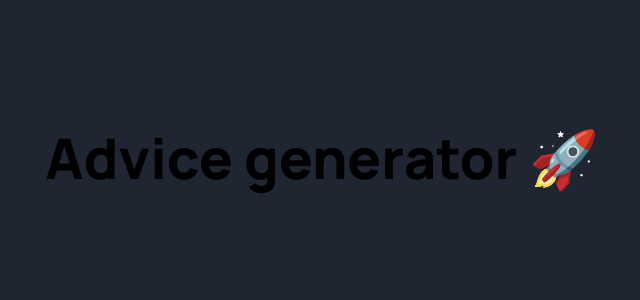
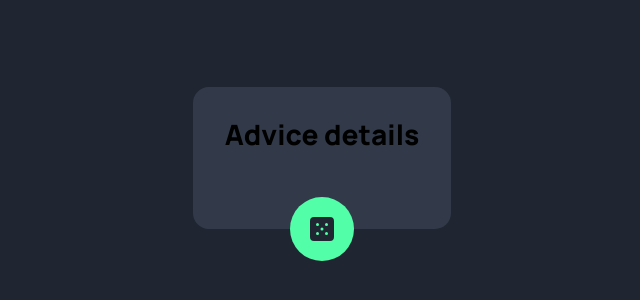
Before and after one commit to darielmedr/advice-generator, an Angular app: page / in a window 1280 px wide. Shown: the part 242-542 px from the top of the page, without its empty margins (318-958 px from the left). Built offline with nearby package versions, Linux system fonts and the light colour scheme.

Commit message:
feat(advice-generator): add advice generator (#2)
Add and integrate the advice-generator component.

```diff
--- /dev/null
+++ b/src/app/advice-generator/advice-generator.component.html
@@ -0,0 +1,9 @@
+<div class="container">
+  <div class="container__main-component">Advice details</div>
+  <button
+    aria-label="next-advice-button"
+    class="container__button"
+    (click)="generateAdvice()"
+    data-testid="generate-advice"
+  ></button>
+</div>
--- /dev/null
+++ b/src/app/advice-generator/advice-generator.component.scss
@@ -0,0 +1,34 @@
+@use '../../styles/variables';
+
+.container {
+  background-color: variables.$color-neutral-dark-grayish;
+  display: flex;
+  flex-direction: column;
+  justify-content: center;
+  align-items: center;
+
+  padding: 2rem;
+  border-radius: 1rem;
+
+  &__main-component {
+    padding-bottom: 3rem;
+  }
+  &__button {
+    width: 4rem;
+    height: 4rem;
+    margin-bottom: -4rem;
+
+    background-image: url('~/src/assets/images/icon-dice.svg');
+    background-repeat: no-repeat;
+    background-position: center;
+
+    background-color: variables.$color-primary-neon-green;
+
+    border-radius: 50%;
+    border: none;
+    &:hover {
+      cursor: pointer;
+      box-shadow: 0px 0px 1.5rem 0.25rem variables.$color-primary-neon-green;
+    }
+  }
+}
--- /dev/null
+++ b/src/app/advice-generator/advice-generator.component.ts
@@ -0,0 +1,13 @@
+import { Component } from '@angular/core';
+
+@Component({
+  standalone: true,
+  selector: 'app-advice-generator',
+  templateUrl: './advice-generator.component.html',
+  styleUrls: ['./advice-generator.component.scss'],
+})
+export class AdviceGeneratorComponent {
+  public generateAdvice(): void {
+    console.log('generate new advice');
+  }
+}
--- a/src/app/app.component.html
+++ b/src/app/app.component.html
@@ -1 +1 @@
-<h1>Advice generator 🚀</h1>
+<app-advice-generator></app-advice-generator>
--- a/src/app/app.module.ts
+++ b/src/app/app.module.ts
@@ -1,11 +1,12 @@
 import { NgModule } from '@angular/core';
 import { BrowserModule } from '@angular/platform-browser';
+import { AdviceGeneratorComponent } from './advice-generator/advice-generator.component';
 
 import { AppComponent } from './app.component';
 
 @NgModule({
   declarations: [AppComponent],
-  imports: [BrowserModule],
+  imports: [AdviceGeneratorComponent, BrowserModule],
   providers: [],
   bootstrap: [AppComponent],
 })
```
Also changed, not shown: 2 other files (tests, documents, lock files or other folders).
